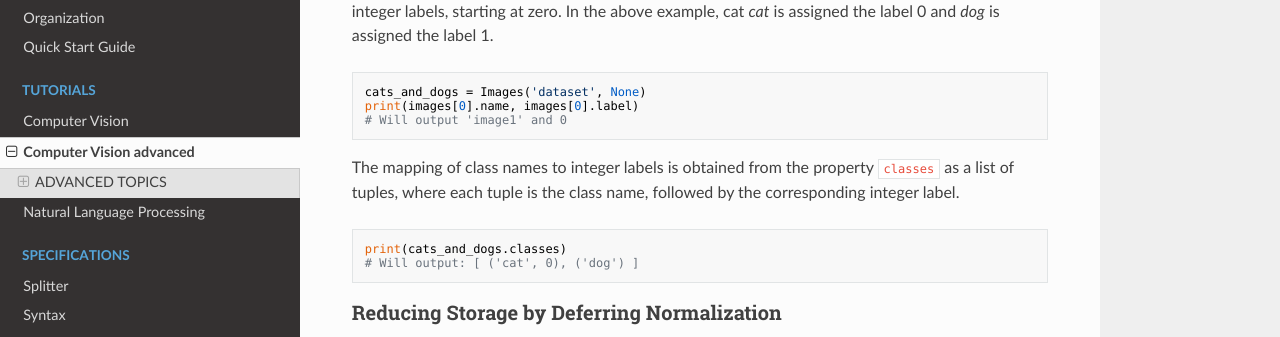
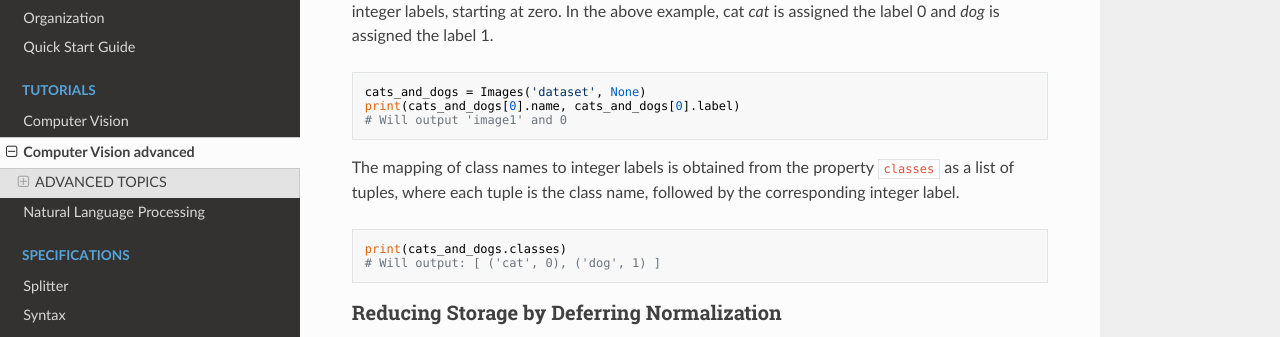
Before and after one commit to andrewferlitsch/Gap, an MkDocs documentation site: the page built from docs/tutorials/computer_vision_advanced.md, in a window 1280 px wide and 900 px high, scrolled down 1741 px. Shown: the part 161-498 px from the top of the window. Built offline with MkDocs 1.6.1, drawn with Linux system fonts in a browser that asks for light colours; nearby versions of some CDN libraries.

Commit message:
Fixed var names and output

````diff
--- a/docs/tutorials/computer_vision_advanced.md
+++ b/docs/tutorials/computer_vision_advanced.md
@@ -81,7 +81,7 @@ In this case, the root of the dataset (i.e., parent folder, e.g., dataset) is pa
 
 ```python
 cats_and_dogs = Images('dataset', None)
-print(images[0].name, images[0].label)
+print(cats_and_dogs[0].name, cats_and_dogs[0].label)
 # Will output 'image1' and 0
 ```
 
@@ -89,7 +89,7 @@ The mapping of class names to integer labels is obtained from the property `clas
 
 ```python
 print(cats_and_dogs.classes)
-# Will output: [ ('cat', 0), ('dog') ]
+# Will output: [ ('cat', 0), ('dog', 1) ]
 ```
 
 ### Reducing Storage by Deferring Normalization
````
